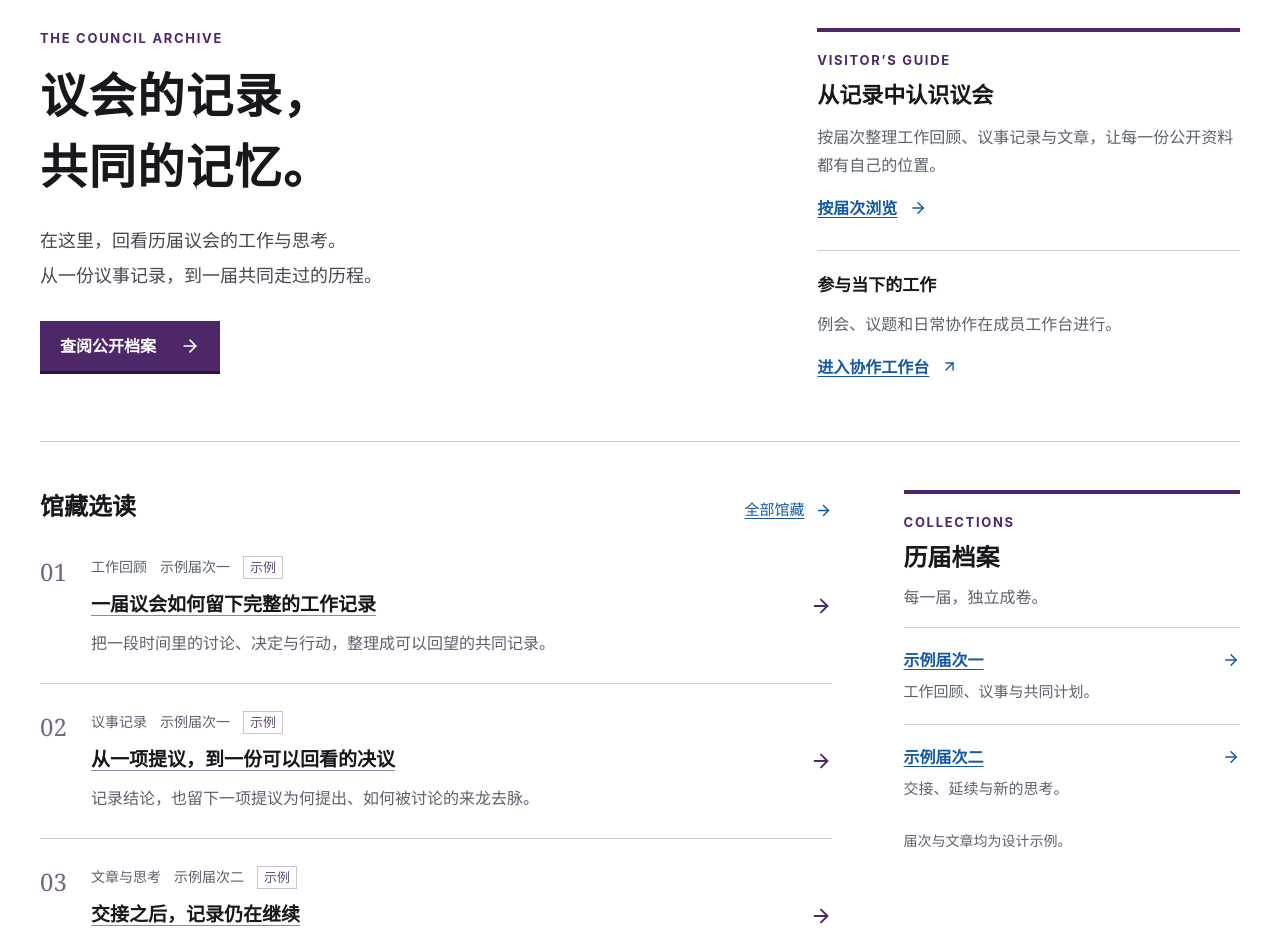
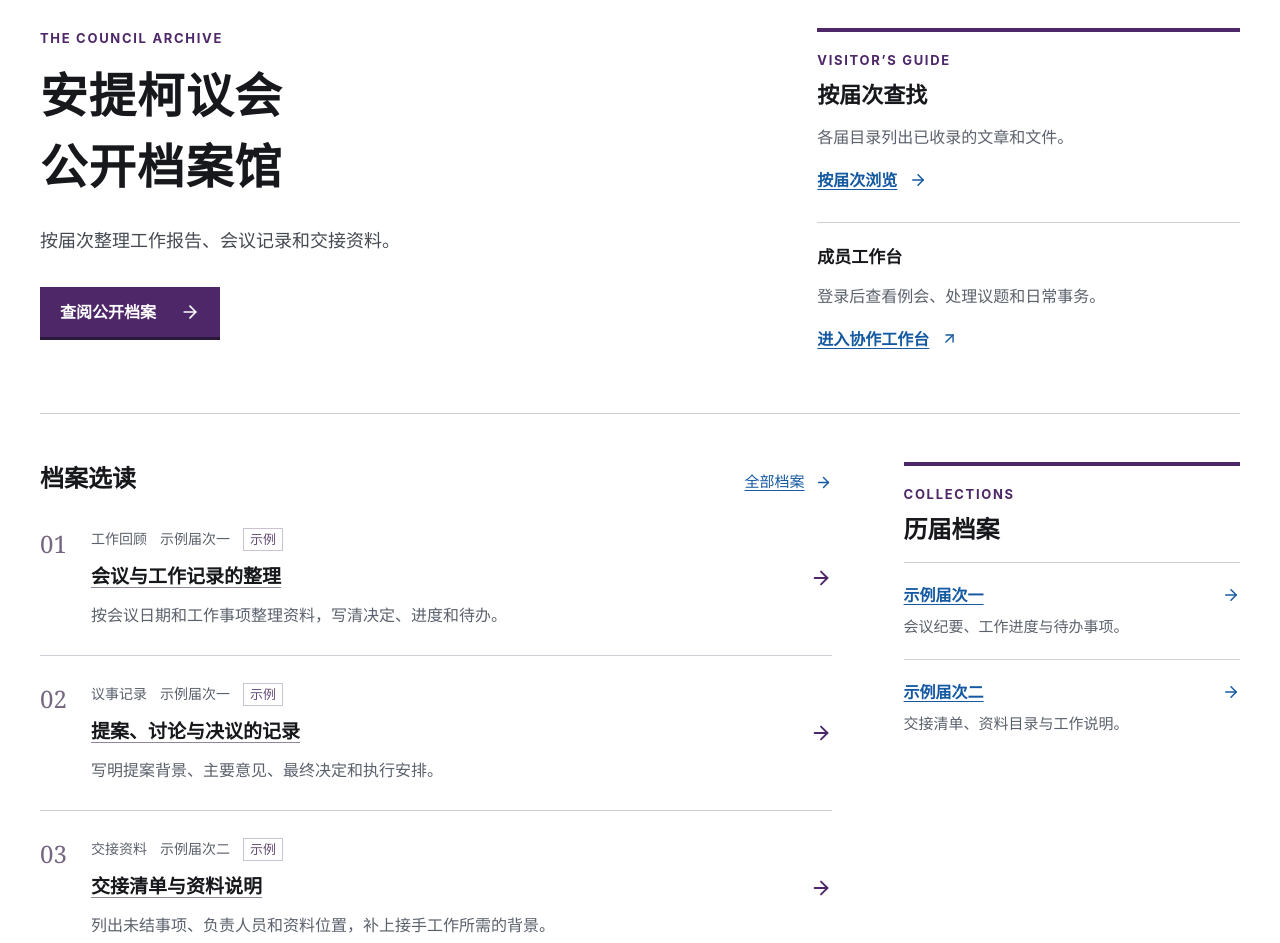
Before and after one commit to ixthecreator/anticocouncil, a React (Vite) app: page / in a window 1280 px wide. Shown: the part 260-1203 px from the top of the page. Built offline with nearby package versions, Linux system fonts and the light colour scheme.

Commit message:
copy: simplify public archive and member login text

```diff
--- a/src/components/LandingPage.tsx
+++ b/src/components/LandingPage.tsx
@@ -33,7 +33,6 @@ export function PublicLayout({
               <small lang="en">ANTICO COUNCIL</small>
             </span>
           </a>
-          <span className="public-masthead-note">共同讨论，有序行动。</span>
         </div>
         <nav
           className="public-container public-navigation"
@@ -77,7 +76,7 @@ export function PublicLayout({
               使用说明（PDF）
               <span className="public-sr-only">，在新窗口打开</span>
             </a>
-            <a href="/preview/">新 UI 试用</a>
+            <a href="/preview/">试用演示</a>
             <a href="/local">本地工作台</a>
           </nav>
         </div>
@@ -89,10 +88,10 @@ export function SampleNotice() {
   if (!hasArchiveExamples) return null;
   return (
     <p className="public-phase">
-      <strong>设计预览</strong>
+      <strong>示例内容</strong>
       <span>{archiveRecords.every(record => record.isExample)
-        ? "以下馆藏为示例内容，用于展示排版；尚未收录真实往届档案。"
-        : "标有「示例」的馆藏仅用于展示排版，不代表真实历史记录。"}</span>
+        ? "目前展示的届次和文章均为示例，真实档案尚未收录。"
+        : "标有「示例」的文章不是实际会议或工作记录。"}</span>
     </p>
   );
 }
@@ -143,14 +142,12 @@ export default function LandingPage() {
             THE COUNCIL ARCHIVE
           </p>
           <h1 id="home-title">
-            议会的记录，
+            安提柯议会
             <br />
-            共同的记忆。
+            公开档案馆
           </h1>
           <p className="public-lead">
-            在这里，回看历届议会的工作与思考。
-            <br />
-            从一份议事记录，到一届共同走过的历程。
+            按届次整理工作报告、会议记录和交接资料。
           </p>
           <a className="public-button" href="/archive">
             查阅公开档案
@@ -164,17 +161,17 @@ export default function LandingPage() {
           <p className="public-eyebrow" lang="en">
             VISITOR’S GUIDE
           </p>
-          <h2 id="visitor-guide-title">从记录中认识议会</h2>
+          <h2 id="visitor-guide-title">按届次查找</h2>
           <p>
-            按届次整理工作回顾、议事记录与文章，让每一份公开资料都有自己的位置。
+            各届目录列出已收录的文章和文件。
           </p>
           <a href="/archive#terms">
             按届次浏览
             <ArrowRight size={18} aria-hidden="true" />
           </a>
           <div className="public-member-entry">
-            <h3>参与当下的工作</h3>
-            <p>例会、议题和日常协作在成员工作台进行。</p>
+            <h3>成员工作台</h3>
+            <p>登录后查看例会、处理议题和日常事务。</p>
             <a href="/portal">
               进入协作工作台
               <ArrowUpRight size={17} aria-hidden="true" />
@@ -185,9 +182,9 @@ export default function LandingPage() {
       <div className="public-home-columns">
         <section aria-labelledby="selected-records-title">
           <div className="public-section-heading">
-            <h2 id="selected-records-title">馆藏选读</h2>
+            <h2 id="selected-records-title">档案选读</h2>
             <a href="/archive">
-              全部馆藏
+              全部档案
               <ArrowRight size={17} aria-hidden="true" />
             </a>
           </div>
@@ -198,7 +195,6 @@ export default function LandingPage() {
             COLLECTIONS
           </p>
           <h2 id="home-terms-title">历届档案</h2>
-          <p>每一届，独立成卷。</p>
           <ol>
             {archiveTerms.map((term) => (
               <li key={term.id}>
@@ -210,9 +206,6 @@ export default function LandingPage() {
               </li>
             ))}
           </ol>
-          {hasArchiveExamples && (
-            <p className="public-small-note">届次与文章均为设计示例。</p>
-          )}
         </aside>
       </div>
     </PublicLayout>
--- a/src/components/WorkspaceGateway.tsx
+++ b/src/components/WorkspaceGateway.tsx
@@ -202,7 +202,7 @@ export function WorkspaceGateway({ children, mode = "firebase" }: WorkspaceGatew
     <span className="cloud-eyebrow">SHARED WORKSPACE</span>
     {!configured ? <><h1>云端工作区尚未配置</h1><p>请议会管理员连接自有 Firebase 项目后再使用云端协作。你可以先进入本地试用。</p></> : !authReady ? <><h1>正在确认登录状态</h1><p role="status">请稍候，正在连接账号服务并确认登录结果…</p>{authDelayed && <div className="cloud-login-wait"><p role="status">暂时还没有收到完整的登录结果。请检查网络后重新载入此页，也可以在系统浏览器中打开本站重试。</p><button type="button" className="cloud-button" onClick={() => window.location.reload()}>重新载入登录页</button></div>}</> : !identity && (screen === "reset" || screen === "setup") ? <PasswordRecoveryForm key={screen} setup={screen === "setup"} initialEmail={email} onBack={() => { setScreen("login"); setError(""); setNotice(""); }}/>
     : !identity ? <>
-      <h1>{screen === "login" ? "进入共同工作的空间" : "创建你的成员账号"}</h1><p>登录并验证邮箱后，提交加入申请。获得批准即可使用议会共同工作区。</p>
+      <h1>{screen === "login" ? "成员登录" : "注册成员账号"}</h1><p>首次使用须验证邮箱并申请加入，经管理员批准后可进入工作台。</p>
       <div className="cloud-auth-tabs"><button type="button" aria-pressed={screen === "login"} onClick={() => selectEmailScreen("login")} disabled={busy}>邮箱登录</button><button type="button" aria-pressed={screen === "register"} onClick={() => selectEmailScreen("register")} disabled={busy}>注册账号</button></div>
       <form className="cloud-auth-form" onSubmit={event => { event.preventDefault(); void run(() => screen === "login" ? loginWithEmail(email, password) : registerWithEmail(name, email, password), screen === "register" ? "验证邮件已发送，请查看收件箱或垃圾邮件文件夹。" : ""); }}>
         {screen === "register" && <label>成员姓名<input required maxLength={80} autoComplete="name" value={name} onChange={event => setName(event.target.value)} disabled={busy}/></label>}
@@ -234,7 +234,7 @@ export function WorkspaceGateway({ children, mode = "firebase" }: WorkspaceGatew
       <h1>申请加入议会工作区</h1><p>邮箱已验证：<strong>{identity.email}</strong></p><p>填写成员姓名，让管理员确认你的申请。</p><form className="cloud-auth-form" onSubmit={event => { event.preventDefault(); void run(() => requestWorkspaceAccess(name), "加入申请已提交。"); }}><label>成员姓名<input required maxLength={80} autoComplete="name" value={name} onChange={event => setName(event.target.value)} disabled={busy}/></label><button type="submit" className="cloud-button primary" disabled={busy}>{busy ? "正在提交…" : "提交加入申请"}</button></form>
     </>}
     {redirectError && <p className="cloud-error" role="alert">{redirectError}</p>}{(error || authError) && <p className="cloud-error" role="alert">{error || authError}</p>}{notice && <p className="cloud-notice" role="status">{notice}</p>}
-    <footer className="cloud-gate-footer">{identity && <><button type="button" disabled={busy} onClick={() => void run(logout)}>退出账号 / 更换账号</button>{identity.verified && <button type="button" disabled={busy} onClick={() => setPasswordSettings(true)}>设置本站密码</button>}</>}<button type="button" disabled={busy} onClick={() => onModeChange("local")}>本地试用</button><p>本地试用仅保存在当前浏览器，不会加入云端共同工作区。</p></footer>
+    <footer className="cloud-gate-footer">{identity && <><button type="button" disabled={busy} onClick={() => void run(logout)}>退出账号 / 更换账号</button>{identity.verified && <button type="button" disabled={busy} onClick={() => setPasswordSettings(true)}>设置本站密码</button>}</>}<button type="button" disabled={busy} onClick={() => onModeChange("local")}>本地试用</button><p>试用数据仅保存在当前浏览器，不会同步到云端。</p></footer>
     {identity?.verified && passwordSettings && <PasswordSettingsDialog key={identity.uid} identity={identity} onClose={() => setPasswordSettings(false)}/>}
   </section></main>;
 }
--- a/src/content/archive.ts
+++ b/src/content/archive.ts
@@ -16,12 +16,12 @@ export const archiveTerms = [
   {
     id: "sample-term-one",
     title: "示例届次一",
-    description: "工作回顾、议事与共同计划。",
+    description: "会议纪要、工作进度与待办事项。",
   },
   {
     id: "sample-term-two",
     title: "示例届次二",
-    description: "交接、延续与新的思考。",
+    description: "交接清单、资料目录与工作说明。",
   },
 ] as const;
 export const archiveRecords: readonly ArchiveRecord[] = [
@@ -30,29 +30,29 @@ export const archiveRecords: readonly ArchiveRecord[] = [
     number: "01",
     termId: "sample-term-one",
     category: "工作回顾",
-    title: "一届议会如何留下完整的工作记录",
-    summary: "把一段时间里的讨论、决定与行动，整理成可以回望的共同记录。",
+    title: "会议与工作记录的整理",
+    summary: "按会议日期和工作事项整理资料，写清决定、进度和待办。",
     isExample: true,
     sections: [
       {
-        title: "从一份目录开始",
+        title: "列出会议与事项",
         paragraphs: [
-          "一届议会的工作，常常散落在不同的会议、文件和对话里。把它们整理在一起，是为了让后来的人看清：这一段时间，我们关心过什么，又把哪些事情向前推进了一步。",
-          "工作回顾可以从一份简洁的目录开始。按主题梳理讨论过的问题，按时间标明关键节点，再把相关的公开文章和文件放回各自的位置。目录不必包罗所有细节，但应让每条线索都可以继续查阅。",
+          "工作目录可列出会议日期、议题名称和纪要位置。跨多次会议讨论的事项，集中列出相关记录，方便查阅前后的决定。",
+          "每项工作附一段简要说明，写明提出时间、负责人员和当前进度。有关的文章、决议和其他文件，使用完整名称并附上链接。",
         ],
       },
       {
-        title: "记录过程，也记录未完成",
+        title: "写清进展和待办",
         paragraphs: [
-          "一份完整的记录，既有已经形成的决定，也有仍待解决的问题。它可以说明一项工作起于怎样的提议，讨论带来了哪些变化，以及最后由谁接续推进。",
-          "未完成的事项同样值得保留。写清已经尝试的方法、目前的进展和下一步需要回答的问题，比简单地写上“继续跟进”更能帮助下一届接手。",
+          "已完成的事项注明完成日期和结果；进行中的事项写明已做的工作、尚未解决的问题，以及下一步安排。",
+          "待办事项应有明确的负责人和预计完成时间。暂时无法确定的，注明原因和需要谁确认，避免只留下“继续跟进”四个字。",
         ],
       },
       {
-        title: "让资料成为可以阅读的历史",
+        title: "补齐查阅信息",
         paragraphs: [
-          "公开的工作回顾需要给读者足够的背景。简要解释议题的缘起，让首次接触议会的人也能理解文章；为重要文件保留名称和出处，让熟悉这段工作的人可以找到细节。",
-          "当这些记录按届次收拢在一起，档案便不只是文件的堆叠。它让一段共同工作的时间有了轮廓，也让新的讨论有了可以回看的起点。",
+          "文章中首次出现的简称应写出全称。引用决议或其他文件时，注明文件名称和日期，让读者能够找到原文。",
+          "整理完成后，检查目录中的链接是否可用、文件名称是否一致。同名文件有多个版本时，标明日期和版本，避免误用旧稿。",
         ],
       },
     ],
@@ -62,28 +62,28 @@ export const archiveRecords: readonly ArchiveRecord[] = [
     number: "02",
     termId: "sample-term-one",
     category: "议事记录",
-    title: "从一项提议，到一份可以回看的决议",
-    summary: "记录结论，也留下一项提议为何提出、如何被讨论的来龙去脉。",
+    title: "提案、讨论与决议的记录",
+    summary: "写明提案背景、主要意见、最终决定和执行安排。",
     isExample: true,
     sections: [
       {
-        title: "提议从哪里来",
+        title: "说明提案背景",
         paragraphs: [
-          "一项提议通常始于一个具体的问题。保存它的缘起，意味着说明问题出现在哪里、影响了什么，以及提议希望带来怎样的改变。这样的背景能帮助后来查阅记录的人理解讨论为何发生。",
-          "公开记录可以保留必要的议题背景与讨论主题，同时把内部工作材料留在成员工作台。两种记录面向不同的读者，需要分别整理。",
+          "议题开头写明需要解决的问题、涉及的人员或工作，以及提出的方案。引用已有规定或此前的决定时，注明出处。",
+          "涉及经费、场地或人员安排的提案，应列出已知条件和仍待确认的信息。资料不足的地方直接注明，便于后续补充。",
         ],
       },
       {
-        title: "把讨论的变化写清楚",
+        title: "记录主要意见和决定",
         paragraphs: [
-          "讨论会修正最初的想法。记录这些变化，可以围绕意见的主要内容展开：哪些条件被补充，哪些方案经过比较，哪些问题需要进一步确认。",
-          "决议部分应当明确写出最终决定、适用范围和后续安排。已经确认的内容与仍在讨论的设想应分别呈现，避免读者把暂时的意见误认为最终结论。",
+          "按问题归纳讨论中的主要意见，写明方案作了哪些修改、修改的理由，以及仍有分歧的部分。",
+          "决议单独列出最终决定、适用范围和执行时间。尚未形成决定的内容标为待议；经过表决的事项，注明表决日期和公开结果。",
         ],
       },
       {
-        title: "给后续行动留下线索",
+        title: "列出执行安排",
         paragraphs: [
-          "一份可回看的决议，能够帮助人们重新进入当时的工作语境。后续有了新的进展，可以通过独立的补充记录与原文关联，让读者沿着同一条线索了解事情如何继续。",
+          "每项执行安排写明负责人、截止日期和需提交的结果。后续进展另附日期记录，并注明对应的决议；调整原决定时，保留调整依据和日期。",
         ],
       },
     ],
@@ -92,30 +92,30 @@ export const archiveRecords: readonly ArchiveRecord[] = [
     slug: "sample-passing-the-records",
     number: "03",
     termId: "sample-term-two",
-    category: "文章与思考",
-    title: "交接之后，记录仍在继续",
-    summary: "让后来的人读懂已经发生的事，也为尚未完成的工作保留线索。",
+    category: "交接资料",
+    title: "交接清单与资料说明",
+    summary: "列出未结事项、负责人员和资料位置，补上接手工作所需的背景。",
     isExample: true,
     sections: [
       {
-        title: "为下一位阅读者写作",
+        title: "补充必要背景",
         paragraphs: [
-          "整理资料时，我们往往记得许多没有写下来的背景。到了交接的时候，这些看似自然的共识，可能恰好是下一位阅读者最需要了解的部分。",
-          "不妨把记录交给一位不熟悉这项工作的人阅读：他能否知道事情从何开始，现在停在哪里，以及还需要找到哪些材料？那些需要口头补充的解释，正是可以继续写进记录的内容。",
+          "交接说明应写明工作的起因、已作出的决定和当前进度。涉及口头约定的，补充约定内容、时间和确认人员。",
+          "请接手人员核对材料。查阅时需要补问的背景、找不到的文件和不清楚的分工，逐项补充到交接说明中。",
         ],
       },
       {
-        title: "保留一份可以找到的目录",
+        title: "整理交接目录",
         paragraphs: [
-          "交接材料可以按持续中的工作、已经完成的事项和可供参考的经验分别整理。每一部分都留出简短说明，再附上对应资料的名称与位置。",
-          "已经公开的文章和文件，可以在所属届次下长期保留。后来的读者仍然能够按原来的题目查阅，而新的工作则在新的届次中继续积累。",
+          "交接目录分为未结事项、已完成工作和参考资料。未结事项注明下一步安排、负责人和时间要求，其余材料注明用途和存放位置。",
+          "已公开的文章保留原题目和所属届次。跨届继续办理的事项，在新的工作记录中附上原有材料的链接。",
         ],
       },
       {
-        title: "留存，也意味着延续",
+        title: "标注后续修订",
         paragraphs: [
-          "记录不必把过去包装成一个没有分歧的故事。保留问题、选择与修订，才能让下一届在理解已有经验的基础上，继续做出自己的判断。",
-          "一份交接完成之后，记录的工作并没有结束。每一次补充背景、修正出处和整理目录，都是在让共同的记忆更清晰一点。",
+          "交接后发现记录有误，注明更正内容和日期。对尚未核实的说法，保留核实状态，待确认后补充。",
+          "后续工作采用了不同方案的，另行记录决定和理由，并关联原事项，方便查清调整经过。",
         ],
       },
     ],
--- a/src/publicRoutes.tsx
+++ b/src/publicRoutes.tsx
@@ -14,14 +14,14 @@ export function getPublicRoute(path: string) {
   if (normalized === "/")
     return {
       title: "安提柯议会 · 公开档案馆",
-      description: "按届次查阅安提柯议会的工作回顾、议事记录与文章。",
+      description: "按届次查阅安提柯议会的工作报告、会议记录和交接资料。",
       noindex: hasArchiveExamples,
       page: <LandingPage />,
     };
   if (normalized === "/archive" || normalized === "/blog")
     return {
       title: "公开档案馆 · 安提柯议会",
-      description: "历届议会的记录与文章，按届次独立成卷。",
+      description: "安提柯议会各届公开档案目录。",
       noindex: hasArchiveExamples || normalized === "/blog",
       page: <PublicArchive />,
     };
```
Also changed, not shown: src/components/PublicArchive.tsx (+6 -12 lines), 1 other file (tests, documents, lock files or other folders).
